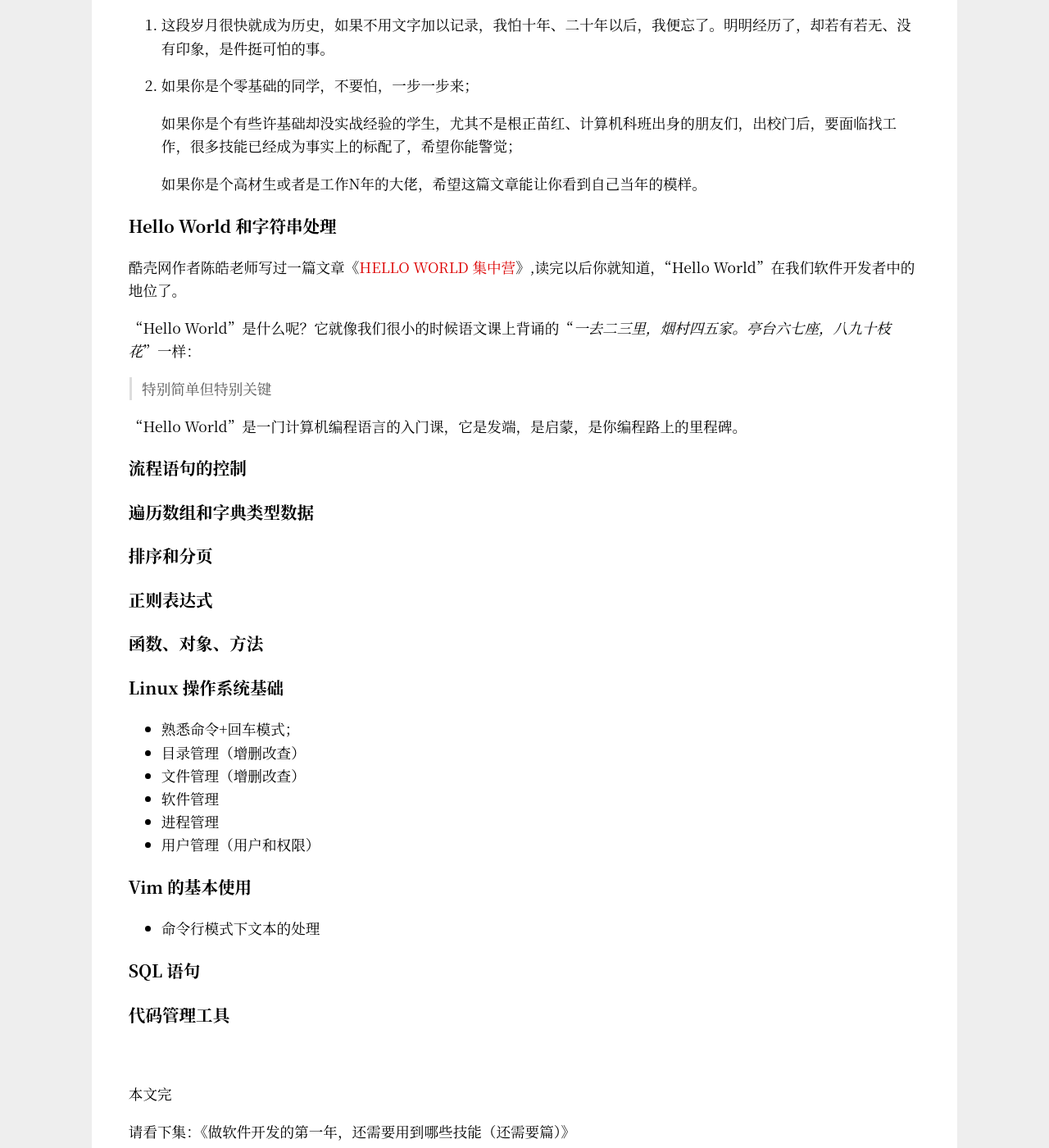
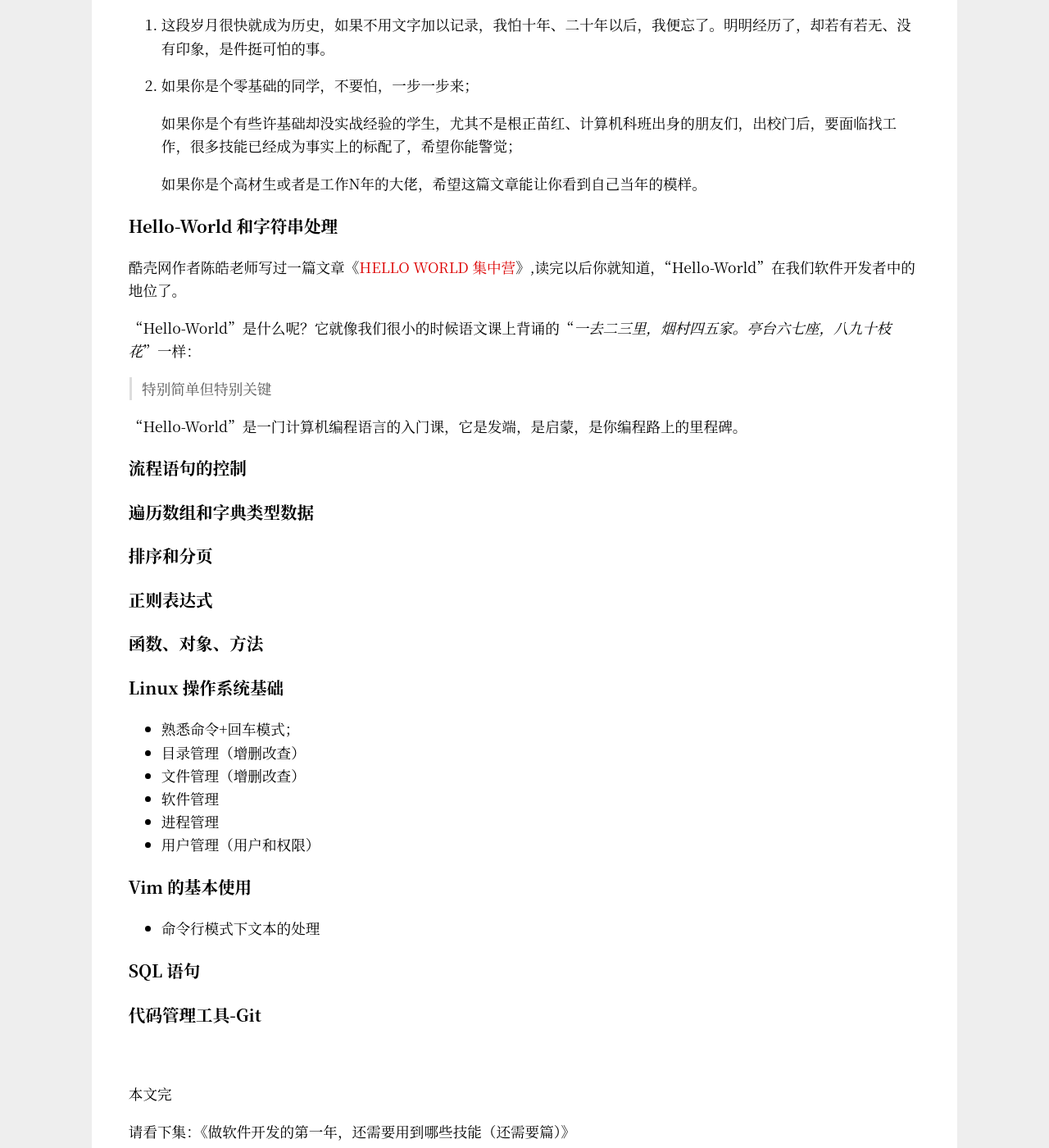
Before and after one commit to Haiyung/haiyung.github.io, a Jekyll site: the page built from _posts/2019-10-27-minimum-skills-in-the-first-year-of-development.md, in a window 1280 px wide and 1400 px high, scrolled down 1105 px. Shown: the whole window at 82% size. Built offline with Jekyll 4.4.1, drawn with Linux system fonts in a browser that asks for light colours; part of the change alters nothing that is shown; some of the changed text lies outside the part shown.

```diff
--- a/_posts/2019-10-27-minimum-skills-in-the-first-year-of-development.md
+++ b/_posts/2019-10-27-minimum-skills-in-the-first-year-of-development.md
@@ -35,15 +35,15 @@ __Contents__
 
    如果你是个高材生或者是工作N年的大佬，希望这篇文章能让你看到自己当年的模样。
 
-### Hello World 和字符串处理
+### Hello-World 和字符串处理
 
-酷壳网作者陈皓老师写过一篇文章《[HELLO WORLD 集中营](https://coolshell.cn/articles/169.html?_blank)》,读完以后你就知道，“Hello World”在我们软件开发者中的地位了。
+酷壳网作者陈皓老师写过一篇文章《[HELLO WORLD 集中营](https://coolshell.cn/articles/169.html)》,读完以后你就知道，“Hello-World”在我们软件开发者中的地位了。
 
-“Hello World”是什么呢？它就像我们很小的时候语文课上背诵的“_一去二三里，烟村四五家。亭台六七座，八九十枝花_”一样：
+“Hello-World”是什么呢？它就像我们很小的时候语文课上背诵的“_一去二三里，烟村四五家。亭台六七座，八九十枝花_”一样：
 
 > 特别简单但特别关键
 
-“Hello World”是一门计算机编程语言的入门课，它是发端，是启蒙，是你编程路上的里程碑。
+“Hello-World”是一门计算机编程语言的入门课，它是发端，是启蒙，是你编程路上的里程碑。
 
 
 ### 流程语句的控制
@@ -78,7 +78,7 @@ __Contents__
 ###  SQL 语句
 
 
-### 代码管理工具
+### 代码管理工具-Git
 
 
 <br>
```
